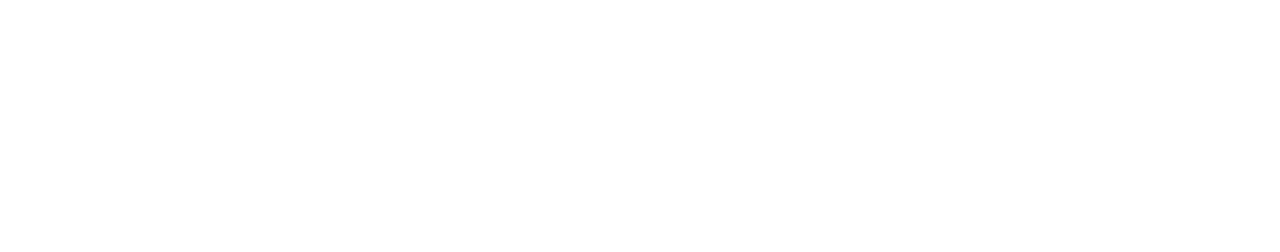
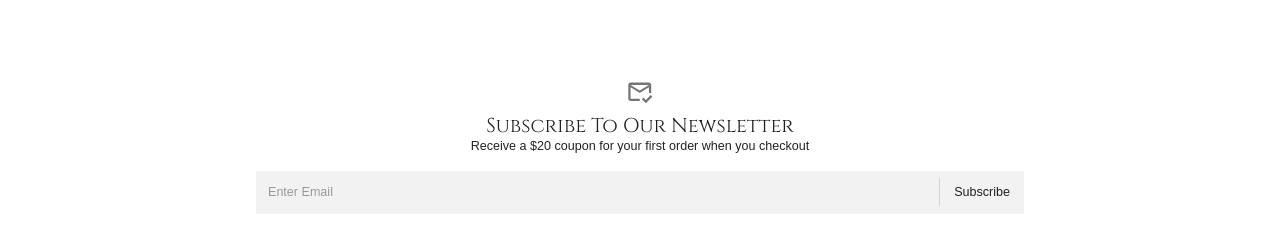
Before and after one commit to MaxwellEdisonBay/stillus-client, a React (Create React App) app: page / in a window 1280 px wide. Shown: the part 911-1163 px from the top of the page. Before the commit the page ends 981 px from the top, so only its background shows below. Built offline with nearby package versions, Linux system fonts and the light colour scheme; no server answers; a web font is replaced by a local one.

Commit message:
Added newsletter component

```diff
--- a/src/scenes/home/Home.jsx
+++ b/src/scenes/home/Home.jsx
@@ -1,12 +1,14 @@
 import React from "react";
 import MainCarousel from "./MainCarousel";
 import ShoppingList from "./ShoppingList";
+import Subscribe from "./Subscribe";
 
 const Home = () => {
   return (
     <div className="home">
       <MainCarousel />
       <ShoppingList />
+      <Subscribe />
     </div>
   );
 };
--- /dev/null
+++ b/src/scenes/home/Subscribe.jsx
@@ -0,0 +1,45 @@
+import React, { useState } from "react";
+import { MarkEmailReadOutlined } from "@mui/icons-material";
+import { Box } from "@mui/system";
+import {
+  Divider,
+  Icon,
+  IconButton,
+  InputBase,
+  Typography,
+} from "@mui/material";
+const Subscribe = () => {
+  const [email, setEmail] = useState("");
+
+  return (
+    <Box width="80%" margin="80px auto" textAlign="center">
+      <IconButton>
+        <MarkEmailReadOutlined fontSize="large" />
+      </IconButton>
+      <Typography variant="h3">Subscribe To Our Newsletter</Typography>
+      <Typography>
+        Receive a $20 coupon for your first order when you checkout
+      </Typography>
+      <Box
+        p="2px 4px"
+        m="15px auto"
+        display="flex"
+        alignItems="center"
+        width="75%"
+        backgroundColor="#F2F2F2"
+      >
+        <InputBase
+          sx={{ ml: 1, flex: 1 }}
+          placeholder="Enter Email"
+          onChange={(e) => setEmail(e.target.value)}
+        />
+        <Divider sx={{ height: 28, m: 0.5 }} orientation="vertical" />
+        <Typography sx={{ p: "10px", ":hover": { cursor: "pointer" } }}>
+          Subscribe
+        </Typography>
+      </Box>
+    </Box>
+  );
+};
+
+export default Subscribe;
```
